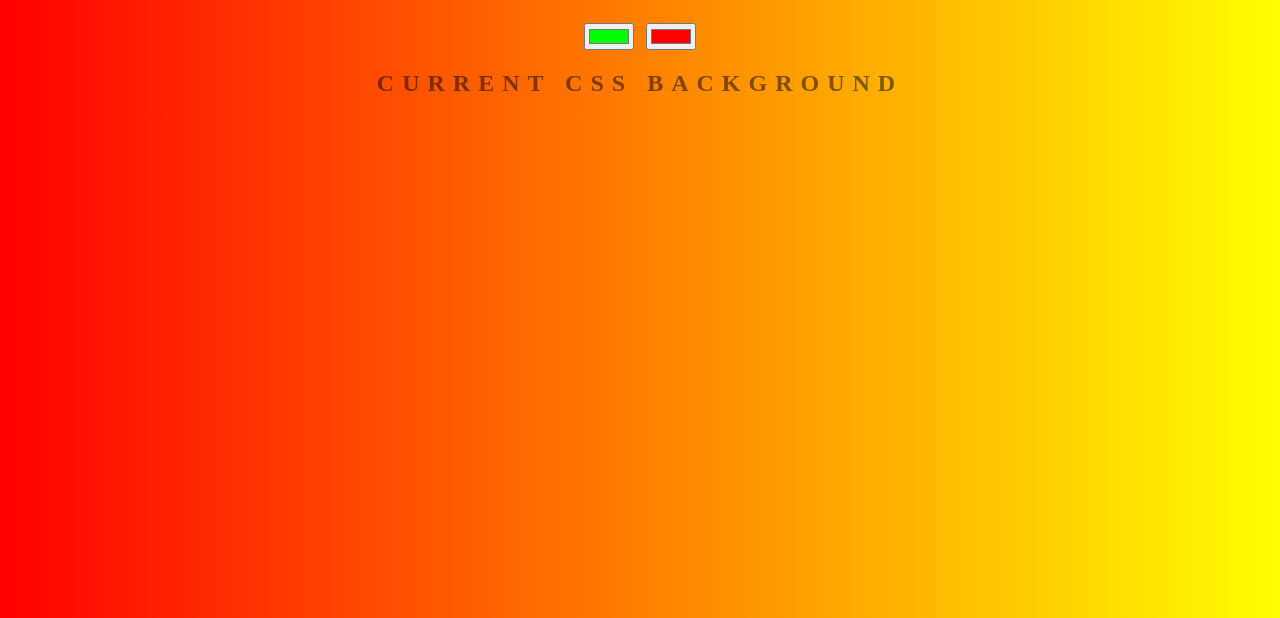
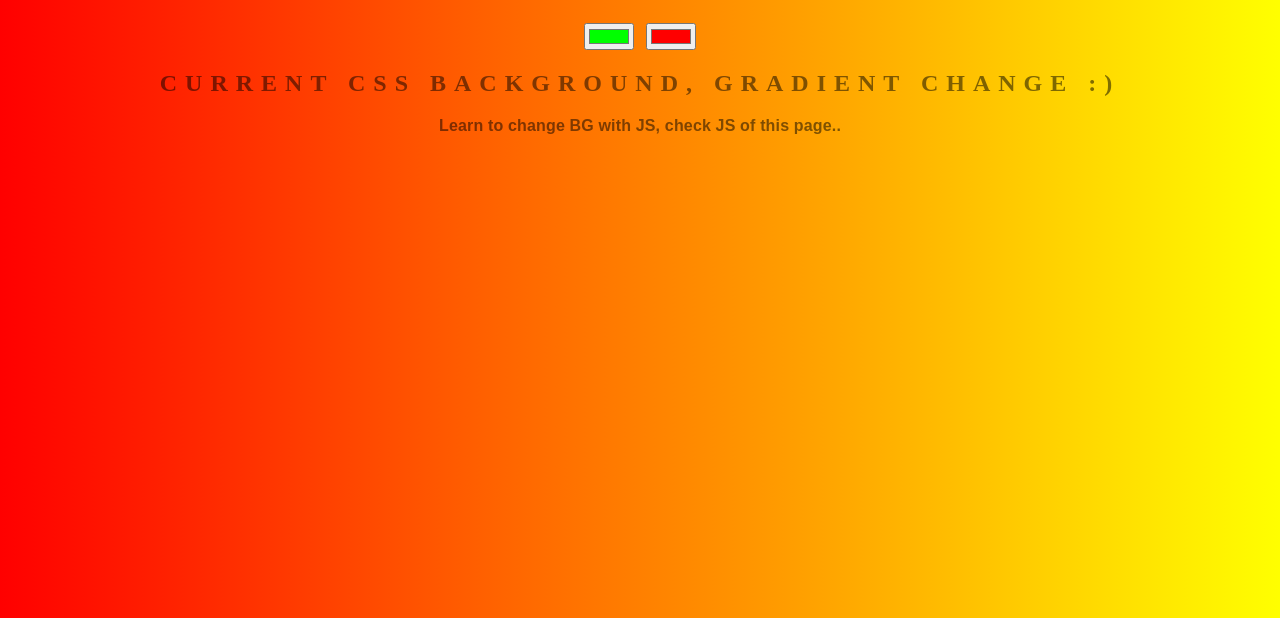
Before and after one commit to amanbijalwan/Webtest-Folders, a plain HTML site: page JS test samples/JS BG generator/index.html in a window 1280 px wide. Shown: the part 182-800 px from the top of the page. Drawn offline with Linux system fonts and the light colour scheme.

Commit message:
Update index.html

```diff
--- a/JS test samples/JS BG generator/index.html
+++ b/JS test samples/JS BG generator/index.html
@@ -8,7 +8,8 @@
 	<h1>Gradient Background Generator</h1>
 	<input class="color1" type="color" name="color1" value="#00ff00">
 	<input class="color2" type="color" name="color2" value="#ff0000">
-	<h2>Current CSS Background</h2>
+	<h2>Current CSS Background, gradient change :)</h2>
+	<h3>Learn to change BG with JS, check JS of this page..</h3>
 	<h3></h3>
 	<script type="text/javascript" src="script.js"></script>
 </body>
```
